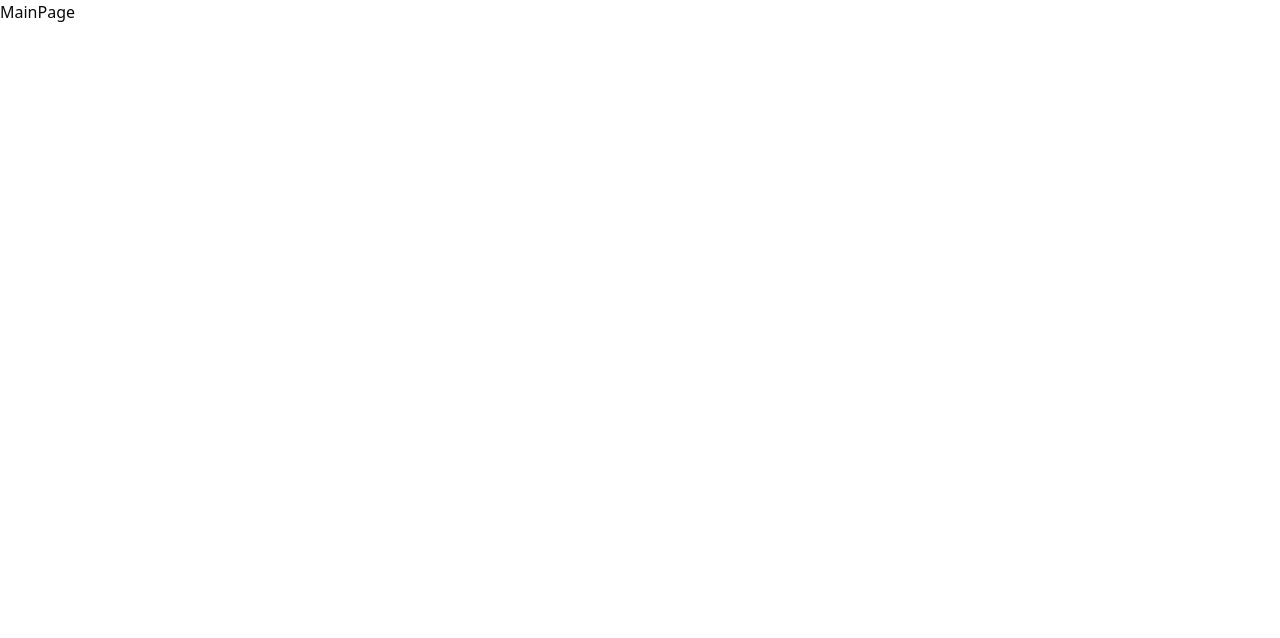
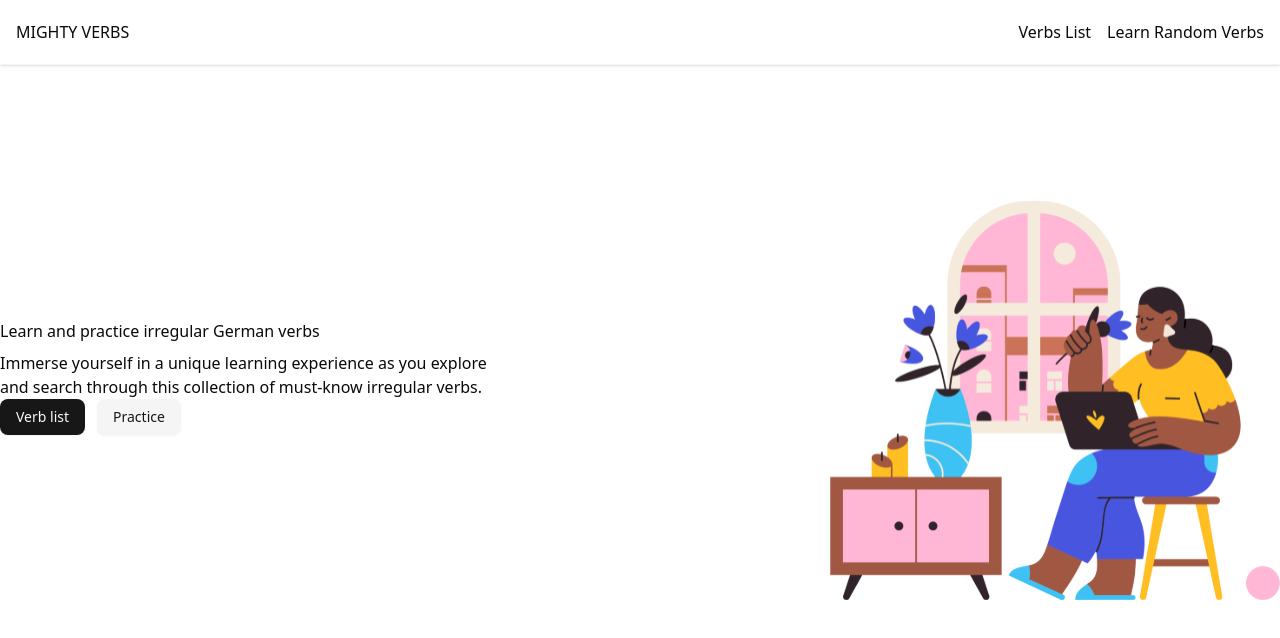
Before and after one commit to palinavasilevich/german-irregular-verbs-app, a React (Vite) app: page / in a window 1280 px wide. Shown: the top 638 px of the page. Built offline with nearby package versions, Linux system fonts and the light colour scheme.

Commit message:
feat[UI]: implement Hero component

```diff
--- a/src/app/App.tsx
+++ b/src/app/App.tsx
@@ -1,9 +1,13 @@
 import { Outlet } from "react-router-dom";
+import { AppHeader } from "@/features/header";
 
 export function App() {
   return (
-    <div>
-      <Outlet />
-    </div>
+    <>
+      <AppHeader />
+      <main>
+        <Outlet />
+      </main>
+    </>
   );
 }
--- a/src/pages/main-page/main-page.tsx
+++ b/src/pages/main-page/main-page.tsx
@@ -1,5 +1,11 @@
+import { Hero } from "@/shared/components/hero";
+
 function MainPage() {
-  return <div>MainPage</div>;
+  return (
+    <>
+      <Hero />
+    </>
+  );
 }
 
 export const Component = MainPage;
--- /dev/null
+++ b/src/shared/components/hero/index.tsx
@@ -0,0 +1,39 @@
+import { Link } from "react-router-dom";
+import { Button } from "@/shared/ui/kit/button";
+import { ROUTES } from "@/shared/constants/routes";
+
+import heroImg from "@/assets/img/hero.svg";
+
+export function Hero() {
+  return (
+    <section className="py-12 xl:py-24 xl:pt-28 bg-no-repeat bg-bottom bg-cover dark:bg-none">
+      <div className="container mx-auto h-[50dvh]">
+        <div className="flex justify-between gap-8">
+          <div className="flex max-w-[600px] flex-col justify-center mx-auto xl:mx-0 text-center xl:text-left">
+            <h1 className="h1 mb-2">
+              Learn and practice irregular German verbs
+            </h1>
+            <p className="subtitle max-w-[490px] mx-auto xl:mx-0">
+              Immerse yourself in a unique learning experience as you explore
+              and search through this collection of must-know irregular verbs.
+            </p>
+            <div className="flex flex-col gap-y-3 md:flex-row gap-x-3 mx-auto xl:mx-0 mb-12">
+              <Button className="gap-x-2">
+                <Link to={ROUTES.VERBS}> Verb list </Link>
+              </Button>
+
+              <Button variant="secondary" className="gap-x-2">
+                <Link to={ROUTES.RANDOM_VERBS}>Practice</Link>
+              </Button>
+            </div>
+          </div>
+          <div className="hidden xl:flex">
+            <div className="w-[450px] h-[400px] bg-no-repeat relative bg-bottom">
+              <img src={heroImg} alt="hero_image" />
+            </div>
+          </div>
+        </div>
+      </div>
+    </section>
+  );
+}
```
Also changed, not shown: src/assets/img/hero.svg (added).
